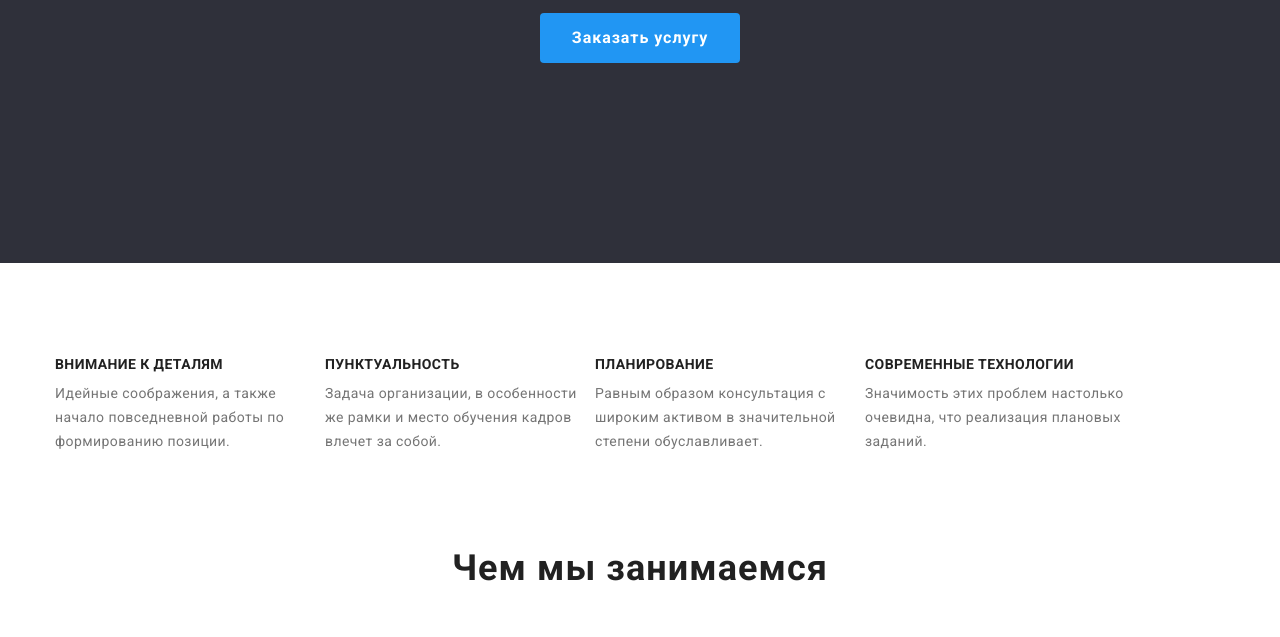
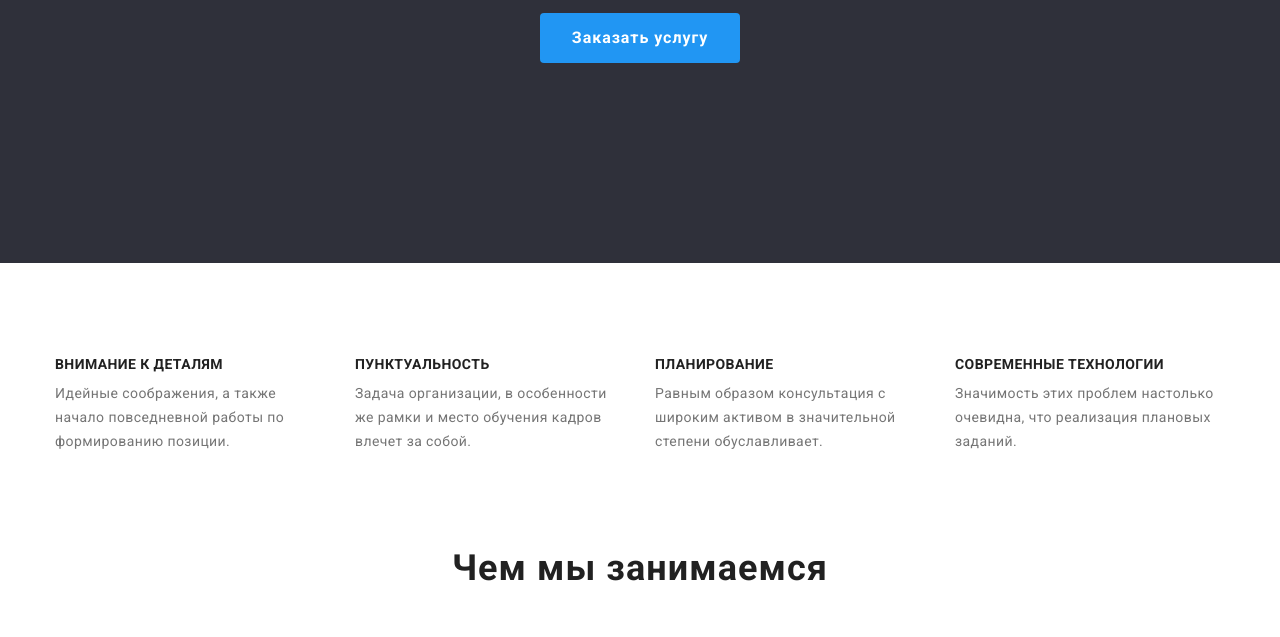
Before and after one commit to Valdesrep/goit-markup-hw-04, a plain HTML site: page index.html in a window 1280 px wide. Shown: the part 418-1055 px from the top of the page. Drawn offline with nearby package versions, Linux system fonts and the light colour scheme.

Commit message:
доставляет марджин

```diff
--- a/css/styles.css
+++ b/css/styles.css
@@ -191,7 +191,8 @@ img {
 }
 /* /// */
 .features-item:not(:last-child) {
-  margin-right}
+  margin-right: 30px;
+}
 .features-title {
   color: var(--title-text-color);
   font-family: Roboto, sans-serif;
```
Also changed, not shown: images/bg-img.jpg (added).
